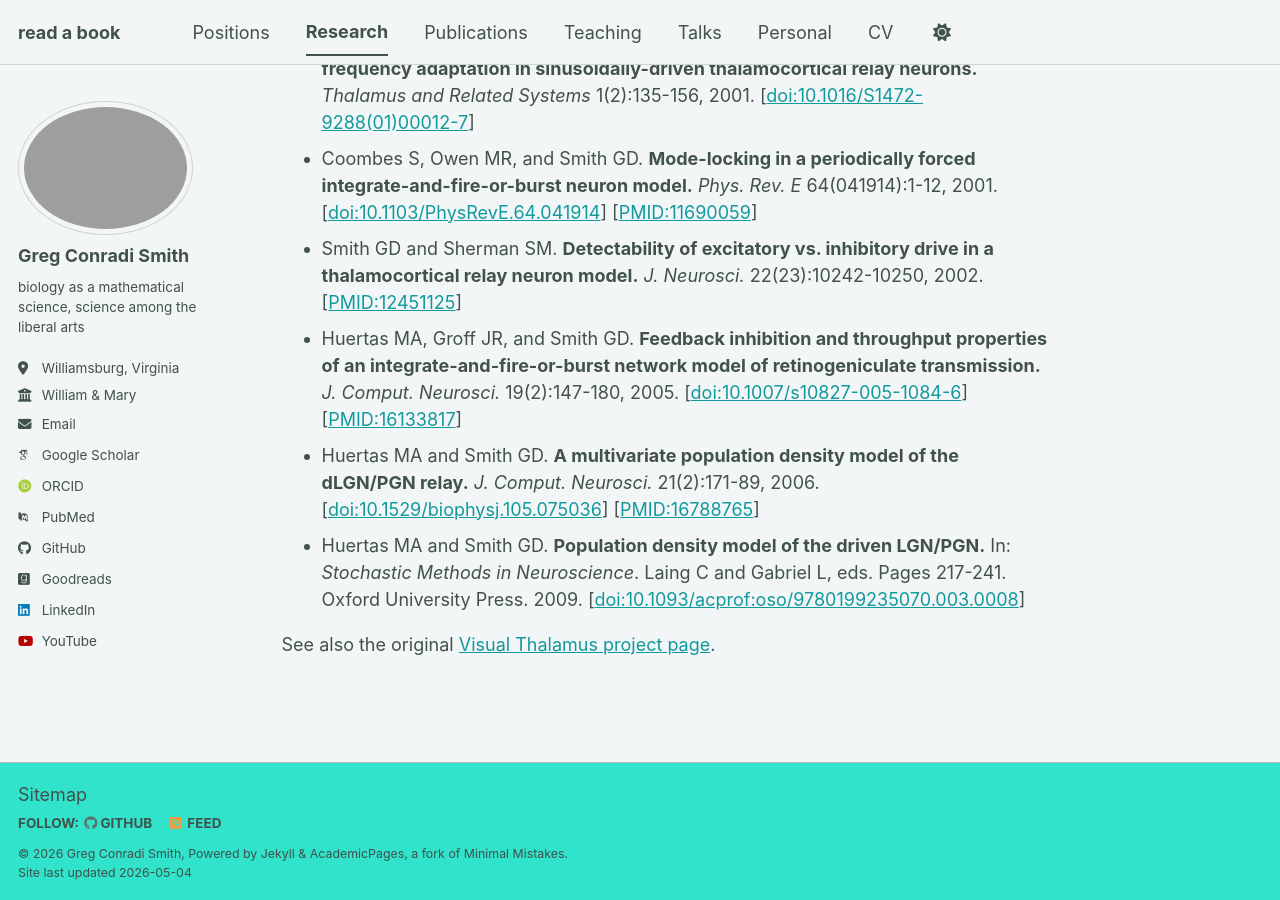
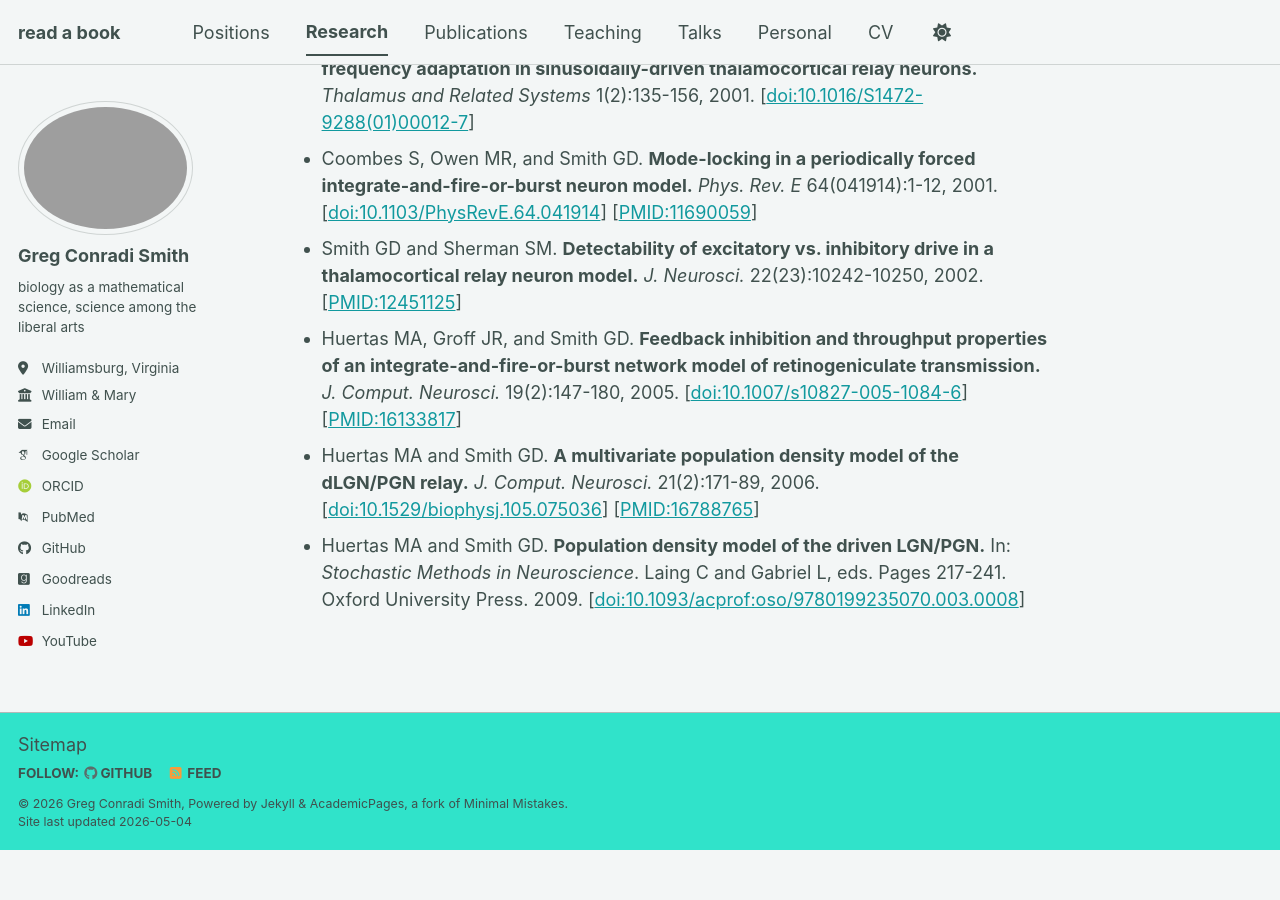
Before and after one commit to gregconradismith/gregconradismith.github.io, a Jekyll site: the page built from _pages/visual-thalamus.md, in a window 1280 px wide and 900 px high, scrolled down 1280 px. Built offline with Jekyll 4.4.1, drawn with Linux system fonts in a browser that asks for light colours; some web fonts are replaced; a script bundle is joined from its source files by our own code; library files that are not in the unit come from our copies; after the commit the page ends 2130 px from its top, so only the background shows below that.

Commit message:
Revise references and remove old project link
Updated references and removed outdated link.

```diff
--- a/_pages/visual-thalamus.md
+++ b/_pages/visual-thalamus.md
@@ -34,5 +34,3 @@ The population-density approach reproduced rhythmic bursting in the absence of r
 - Huertas MA, Groff JR, and Smith GD. **Feedback inhibition and throughput properties of an integrate-and-fire-or-burst network model of retinogeniculate transmission.** *J. Comput. Neurosci.* 19(2):147-180, 2005. [[doi:10.1007/s10827-005-1084-6](http://dx.doi.org/doi:10.1007/s10827-005-1084-6)] [[PMID:16133817](https://www.ncbi.nlm.nih.gov/pubmed/16133817)]
 - Huertas MA and Smith GD. **A multivariate population density model of the dLGN/PGN relay.** *J. Comput. Neurosci.* 21(2):171-89, 2006. [[doi:10.1529/biophysj.105.075036](http://dx.doi.org/doi:10.1529/biophysj.105.075036)] [[PMID:16788765](https://www.ncbi.nlm.nih.gov/pubmed/16788765)]
 - Huertas MA and Smith GD. **Population density model of the driven LGN/PGN.** In: *Stochastic Methods in Neuroscience*. Laing C and Gabriel L, eds. Pages 217-241. Oxford University Press. 2009. [[doi:10.1093/acprof:oso/9780199235070.003.0008](http://dx.doi.org/doi:10.1093/acprof:oso/9780199235070.003.0008)]
-
-See also the original [Visual Thalamus project page](https://wmcbl.wordpress.com/visual-thalamus/).
```
